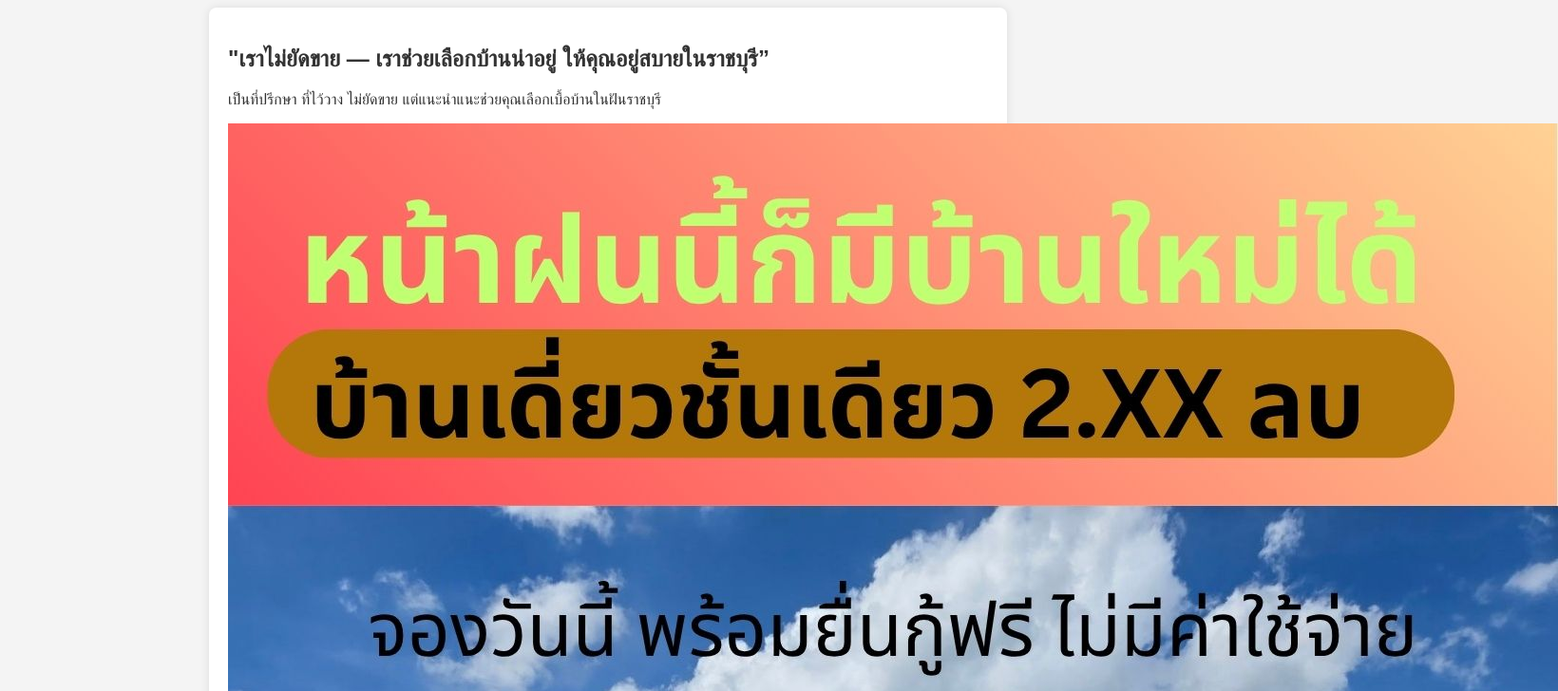
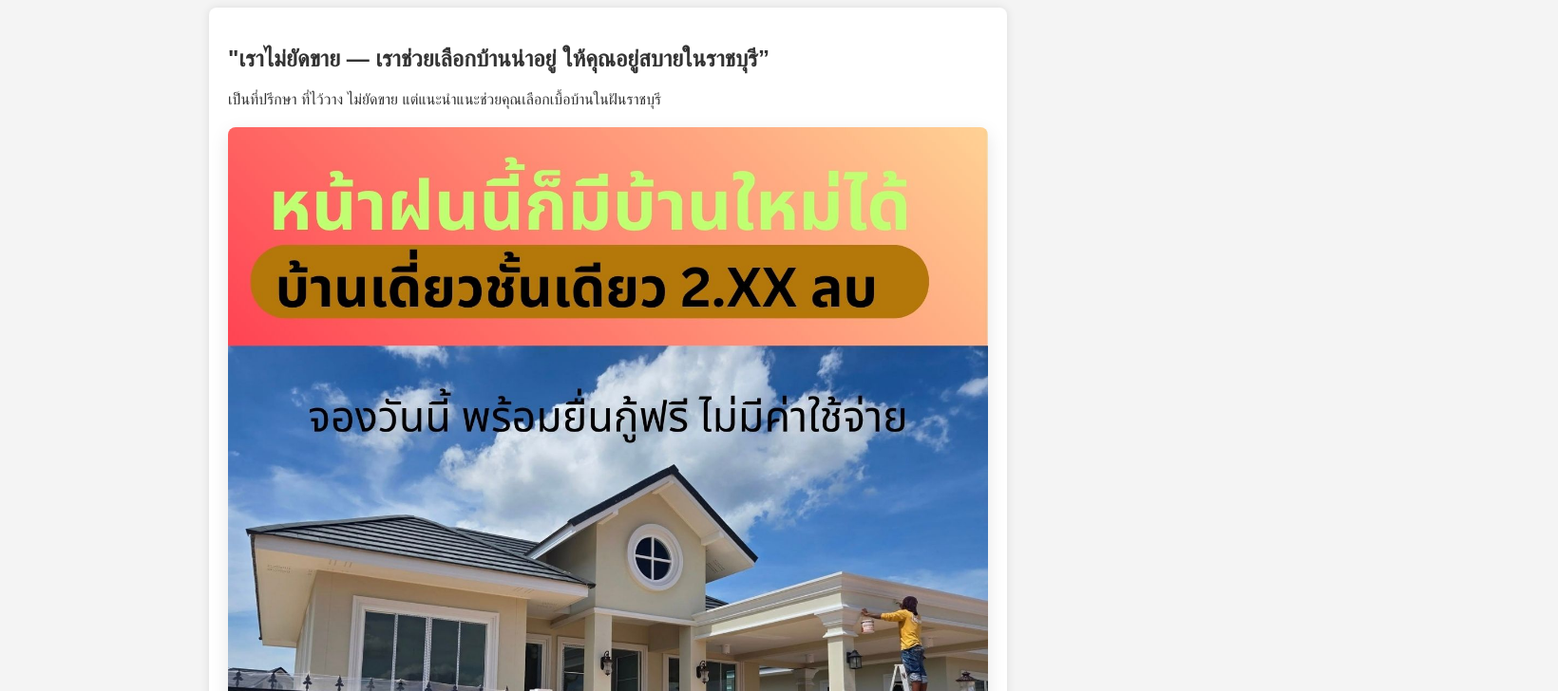
Before and after one commit to wasin0025/my-website, a plain HTML site: page index.html in a window 1280 px wide. Shown: the part 680-1408 px from the top of the page at 95% size, 1640 px wide, since content can reach past the window. Drawn offline with Linux system fonts and the light colour scheme.

Commit message:
Update style.css

```diff
--- a/style.css
+++ b/style.css
@@ -3,6 +3,15 @@ body {
   font-family: Arial, sans-serif;
   background-color: #f4f4f4;
   color: #333;
+}
+
+.main-image {
+  display: block;
+  max-width: 100%;
+  height: auto;
+  margin: 20px auto;
+  border-radius: 8px;
+  box-shadow: 0 6px 20px rgba(0, 0, 0, 0.1);
 }
 
 .hero-banner {
```
